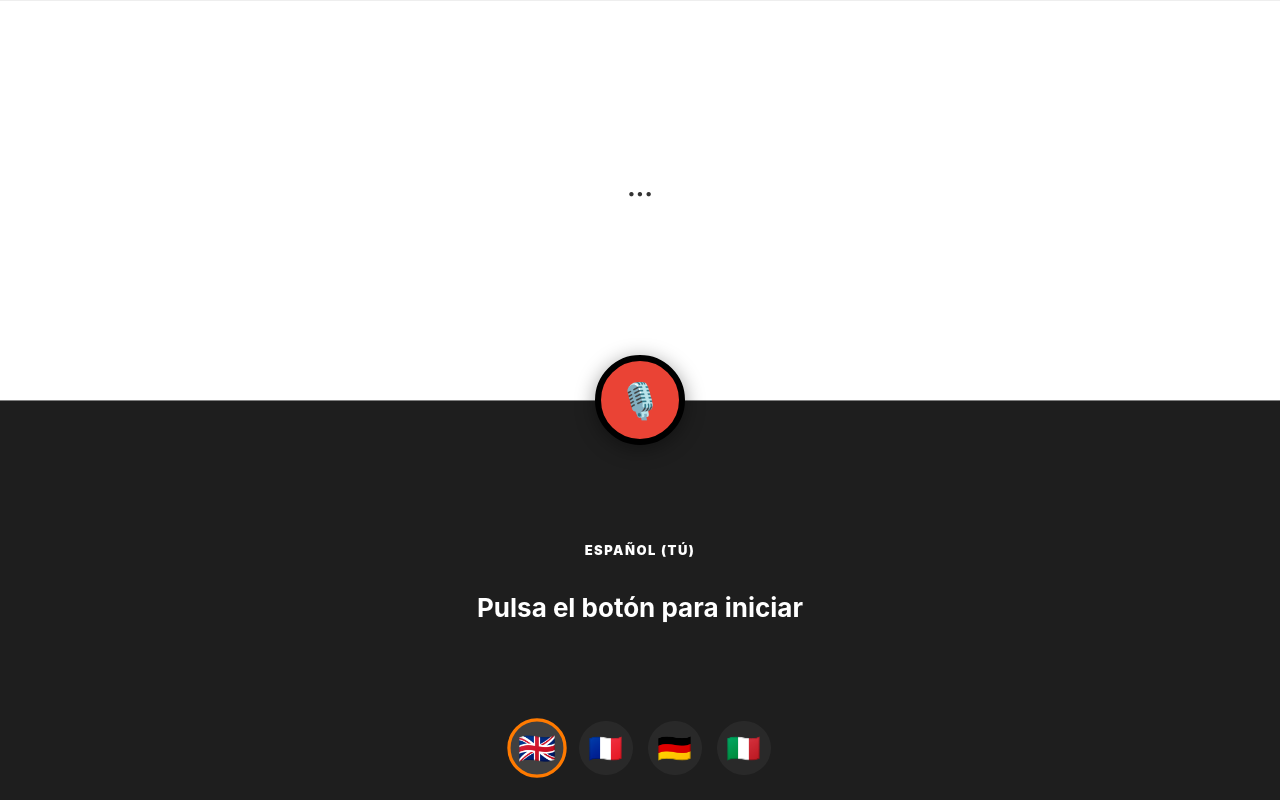
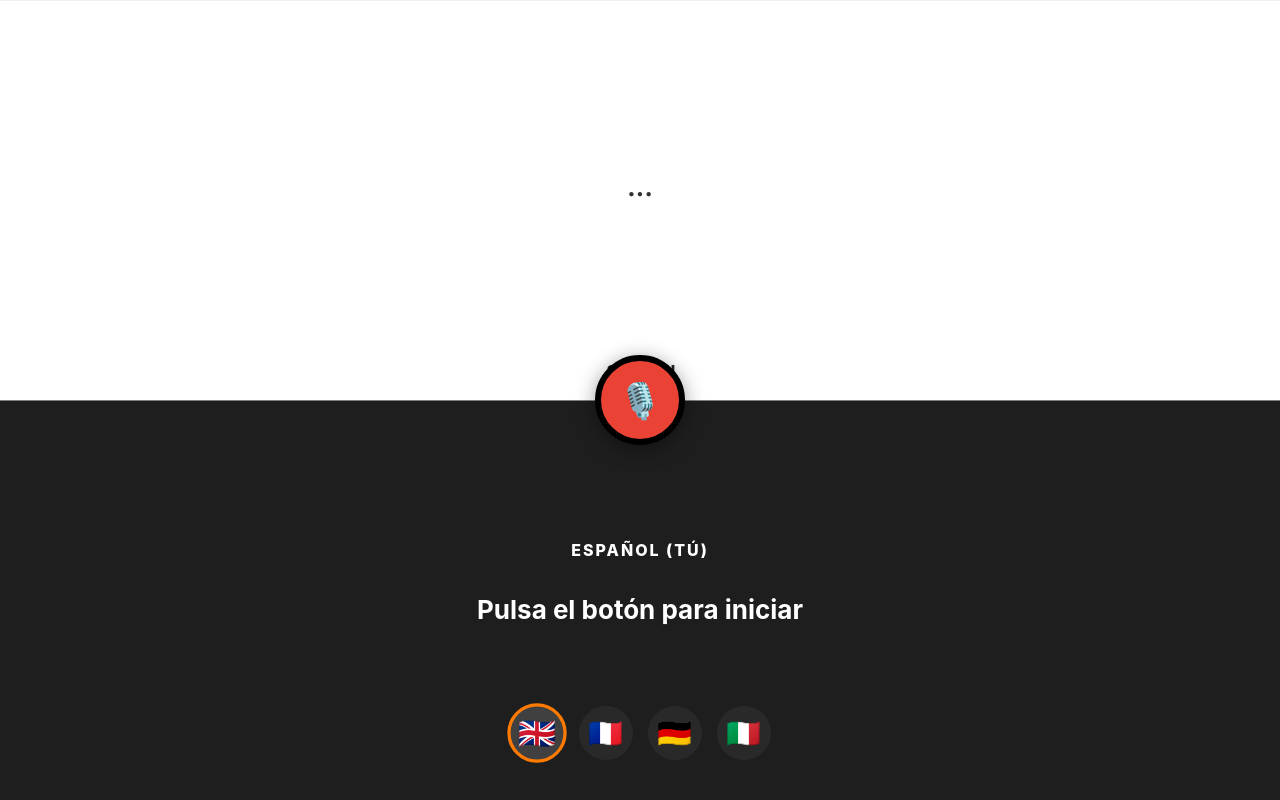
Before and after one commit to sharifmb92-bit/EcoNative_DuoLing.20, a plain HTML site: page index.html in a window 1280 px wide. Drawn offline with Linux system fonts and the light colour scheme.

Commit message:
Refactor CSS styles for improved layout and visibility

```diff
--- a/index.html
+++ b/index.html
@@ -51,26 +51,26 @@
             position: relative;
         }
 
-        /* Fijo arriba del todo, pegado de forma segura a la barra de notificaciones */
+        /* Corregido: Ajuste de posición superior limpia */
         #lang-label-wrapper {
             position: absolute;
             top: 0;
-            margin-top: calc(15px + env(safe-area-inset-top));
+            margin-top: calc(20px + env(safe-area-inset-top));
             transition: transform 0.6s cubic-bezier(0.4, 0, 0.2, 1);
             z-index: 10;
         }
 
-        /* Evasión suave ante el recorrido del botón central */
         .shift-label { transform: translateY(-20px); }
 
+        /* Corregido: Mayor tamaño y contraste para máxima visibilidad */
         .lang-label {
-            font-size: 13px;
-            font-weight: 900;
+            font-size: 16px;
+            font-weight: 800;
             text-transform: uppercase;
-            letter-spacing: 1.5px;
+            letter-spacing: 2px;
         }
 
-        #part-client .lang-label { color: #666; }
+        #part-client .lang-label { color: #222; }
 
         .text-display {
             font-size: 26px;
@@ -99,7 +99,6 @@
             justify-content: center;
             align-items: center;
             position: relative;
-            padding-bottom: calc(40px + env(safe-area-inset-bottom));
         }
 
         /* --- CONTROL CENTRAL CON TRANSICIÓN PROGRESIVA --- */
@@ -140,7 +139,6 @@
             transition: background-color 0.5s ease, box-shadow 0.5s ease, transform 0.5s ease;
         }
 
-        /* Distancias de recorrido libre expandidas y limpias */
         .pos-me .mic-wrapper { transform: translateY(70px); }
         .pos-client .mic-wrapper { transform: translateY(-75px); }
 
@@ -150,7 +148,6 @@
             box-shadow: 0 0 35px var(--c-me);
         }
 
-        /* Animación activa pulsante de onda expansiva para el cliente */
         .mode-client .mic-btn {
             background: var(--c-client);
             transform: scale(1.05);
@@ -162,10 +159,10 @@
             50% { box-shadow: 0 0 45px rgba(52, 168, 83, 0.9), 0 0 0 15px rgba(52, 168, 83, 0%); }
         }
 
-        /* --- PANEL DE BANDERAS COMPLETO --- */
+        /* --- PANEL DE BANDERAS CORREGIDO PARA EVITAR RECORTE --- */
         .flags {
             position: absolute;
-            bottom: calc(25px + env(safe-area-inset-bottom));
+            bottom: calc(40px + env(safe-area-inset-bottom)); /* Subido para librar la barra de navegación del sistema */
             display: flex;
             gap: 15px;
             z-index: 200;
@@ -254,7 +251,6 @@
             setTimeout(() => document.getElementById('splash').classList.add('hidden'), 2000);
         };
 
-        // Cambios estéticos de selección de bandera
         function setLang(lang, name) {
             targetLang = lang;
             document.getElementById('label-client').innerText = name;
@@ -309,7 +305,7 @@
                 recognition.lang = 'es-ES';
                 document.getElementById('text-me').innerText = "🎤 Habla ahora...";
             } else {
-                recognition.lang = 'auto' in recognition ? 'auto' : langCodes[targetLang];
+                recognition.lang = langCodes[targetLang];
                 document.getElementById('text-client').innerText = "🎤 Escuchando...";
             }
 
@@ -349,7 +345,7 @@
             clearTimeout(autoStopTimer);
             const transcript = event.results[0][0].transcript;
 
-            const from = currentTurn === 'me' ? 'es' : 'auto';
+            const from = currentTurn === 'me' ? 'es' : targetLang;
             const to = currentTurn === 'me' ? targetLang : 'es';
 
             if (currentTurn === 'me') document.getElementById('text-me').innerText = transcript;
@@ -366,14 +362,12 @@
                     document.getElementById('text-client').innerText = translated;
                     speak(translated, langCodes[targetLang], () => {
                         currentTurn = 'client';
-                        // Pausa de 1.5 segundos para la asimilación visual del texto antes de abrir micrófono
                         setTimeout(startListening, 1500);
                     });
                 } else {
                     document.getElementById('text-me').innerText = translated;
                     speak(translated, 'es-ES', () => {
                         currentTurn = 'me';
-                        // Pausa de 1.5 segundos para la asimilación visual del texto antes de abrir micrófono
                         setTimeout(startListening, 1500);
                     });
                 }
```
